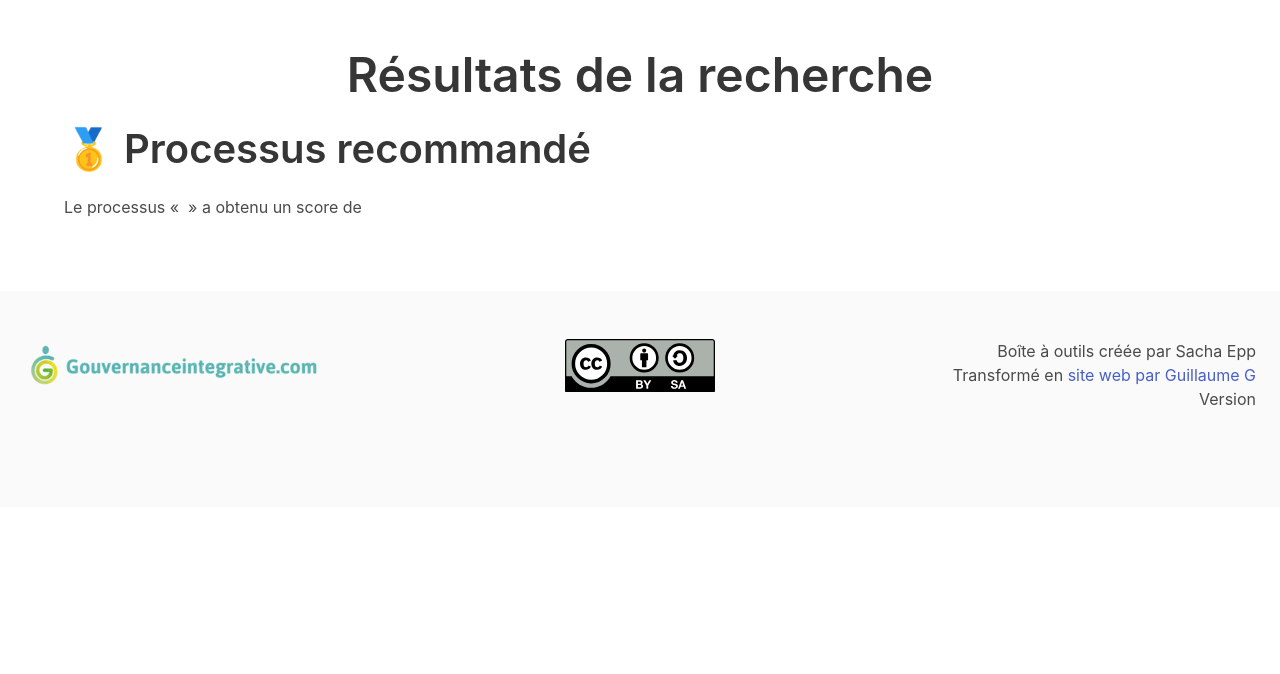
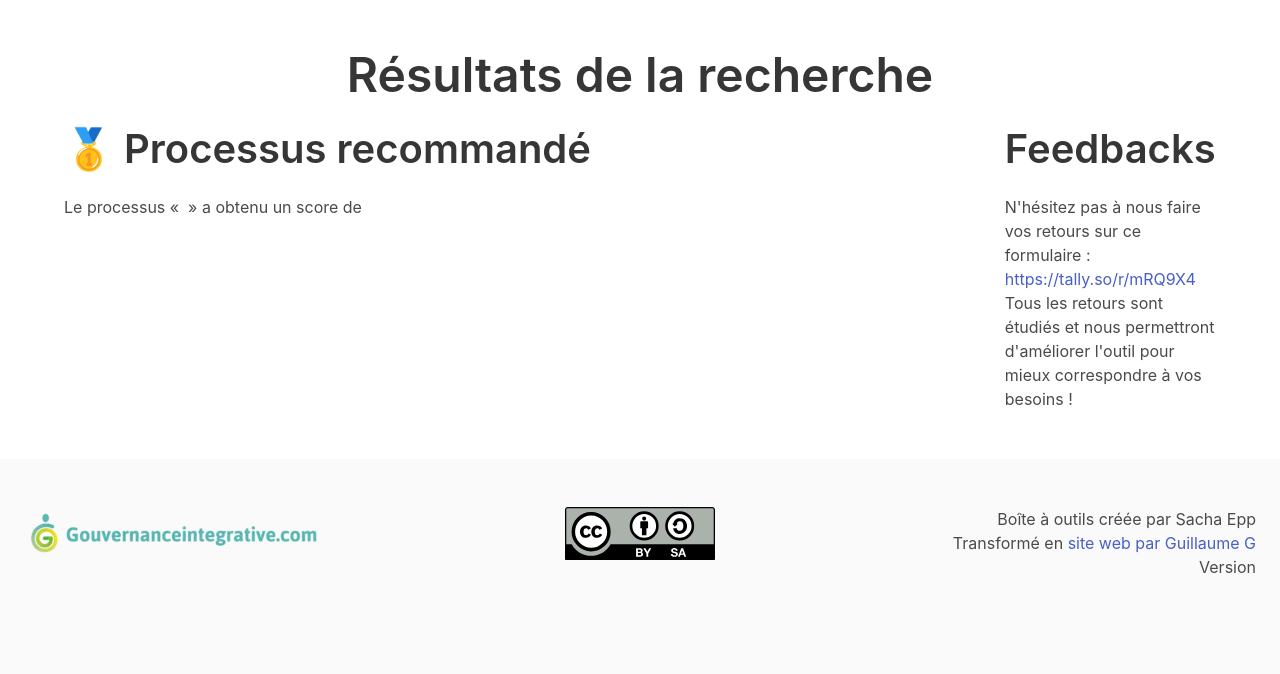
Before and after one commit to yaap7/outils-GI, a Flask app: template templates/resultats_recherche.html in a window 1280 px wide. Shown: the part 108-782 px from the top of the page. Run offline with Flask 3, Linux system fonts and the light colour scheme; the template is opened without the code that fills it, so the values that code supplies are empty.

Commit message:
ajout d'un lien vers le formulaire de feedbacks

```diff
--- a/templates/resultats_recherche.html
+++ b/templates/resultats_recherche.html
@@ -21,6 +21,8 @@
         </ul>
       </div>
       -->
+      <div class="columns">
+        <div class="column is-four-fifths">
 
           <div class="mb-5">
             <h2 class="title is-2">🥇 Processus recommandé</h2>
@@ -64,5 +66,15 @@
           {% endif %}
 
         </div>
+
+        <!-- affichage du lien du formulaire pour récupérer les retours -->
+        <div class="column">
+          <h2 class="title is-2">Feedbacks</h2>
+          <p>N'hésitez pas à nous faire vos retours sur ce formulaire : <a href="https://tally.so/r/mRQ9X4" target="_blank">https://tally.so/r/mRQ9X4</a><br>
+          Tous les retours sont étudiés et nous permettront d'améliorer l'outil pour mieux correspondre à vos besoins !</p>
+        </div>
+      </div> <!-- end of columns -->
+
+    </div>
   </section>
 {% endblock %}
```
Lines whose indentation alone changed are shown as unchanged.
